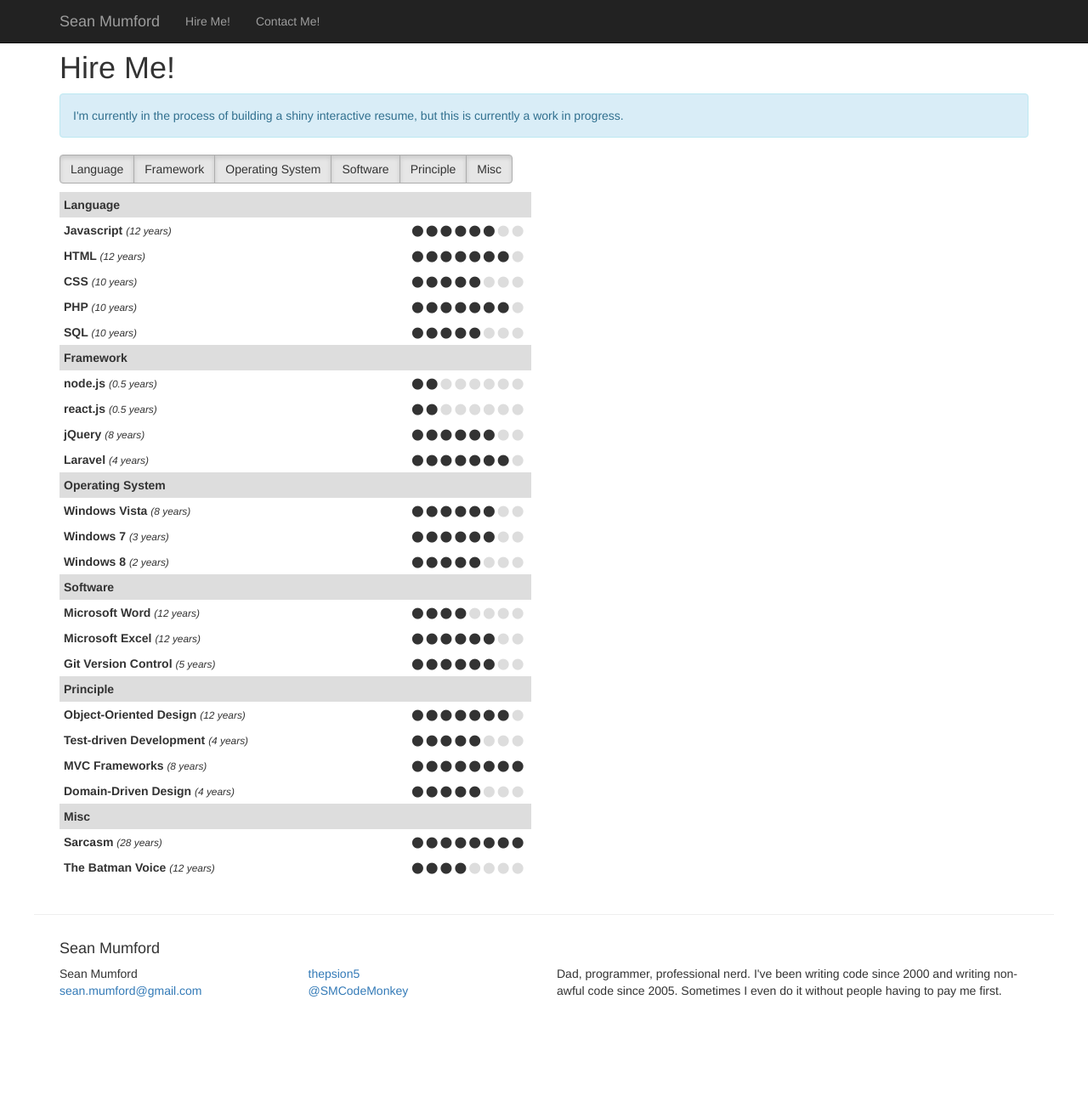
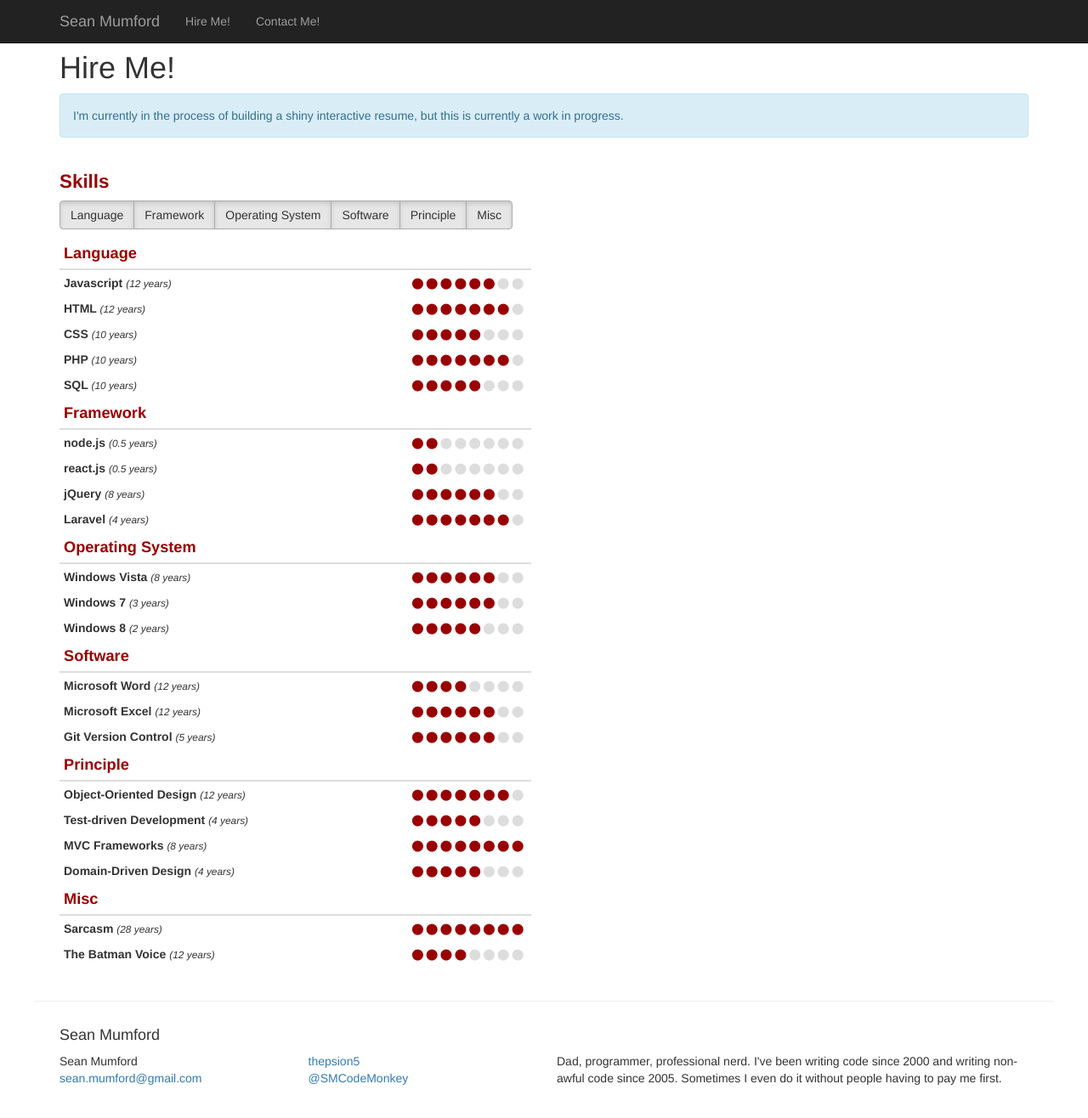
Before and after one commit to thepsion5/thepsion5.github.io, a Jekyll site: the page built from resume/index.html, in a window 1280 px wide and 1329 px high. Shown: the top 1316 px of the window at 85% size. Built offline with Jekyll 4.4.1, drawn with Linux system fonts in a browser that asks for light colours.

Commit message:
adding skills table header and something that vaguely resembles a color scheme

```diff
--- a/_js/components/SkillsTable.js
+++ b/_js/components/SkillsTable.js
@@ -44,6 +44,7 @@ class SkillsTable extends React.Component
         var rows = this.renderRows();
         return (
             <div className="col-sm-6">
+                <h2>Skills</h2>
                 <div id="resume-skills-control" className="btn-group" onClick={this.updateVisibleCategories}>
                     {controls}
                 </div>
--- a/css/main.css
+++ b/css/main.css
@@ -1,5 +1,18 @@
 body {
     padding: 40px;
+}
+
+#resume-container h2, #resume-container h3 {
+    color: #900;
+    font-weight: bold;
+}
+
+#resume-container h2 {
+    font-size: 1.6em;
+}
+
+#resume-container h3 {
+    font-size: 1.3em;
 }
 
 #resume-skills-control {
@@ -11,7 +24,9 @@ body {
 }
 
 #resume-skills tr.category-border th {
-    background-color: #ddd;
+    border-bottom: 2px solid #ddd;
+    color: #900;
+    font-size: 1.3em;
 }
 
 #resume-skills th small {
@@ -33,3 +48,7 @@ body {
 .proficiency-empty {
     color: #ddd;
 }
+
+.proficiency-filled {
+    color: #900;
+}
--- a/js/bundle.js
+++ b/js/bundle.js
@@ -129,6 +129,11 @@ var SkillsTable = (function (_React$Component) {
                 "div",
                 { className: "col-sm-6" },
                 React.createElement(
+                    "h2",
+                    null,
+                    "Skills"
+                ),
+                React.createElement(
                     "div",
                     { id: "resume-skills-control", className: "btn-group", onClick: this.updateVisibleCategories },
                     controls
```
